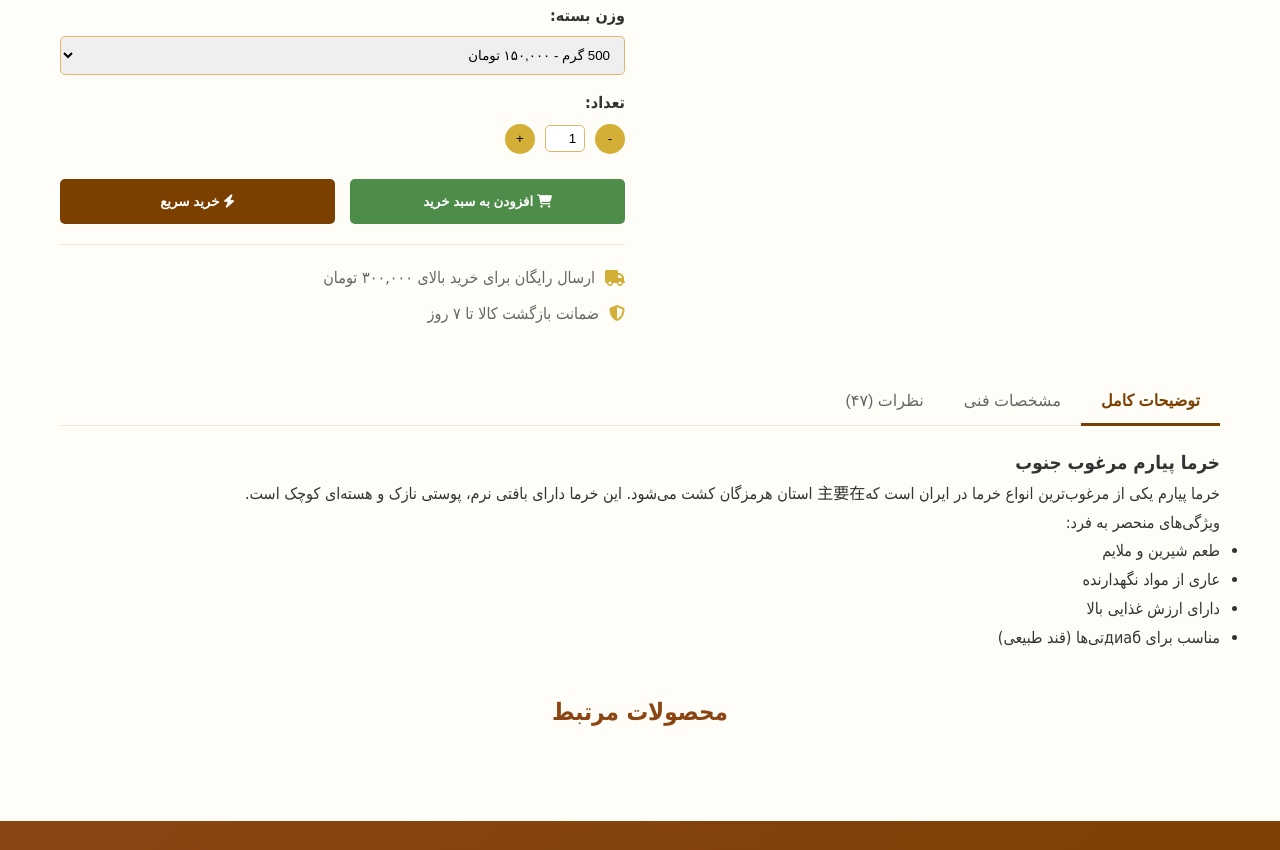
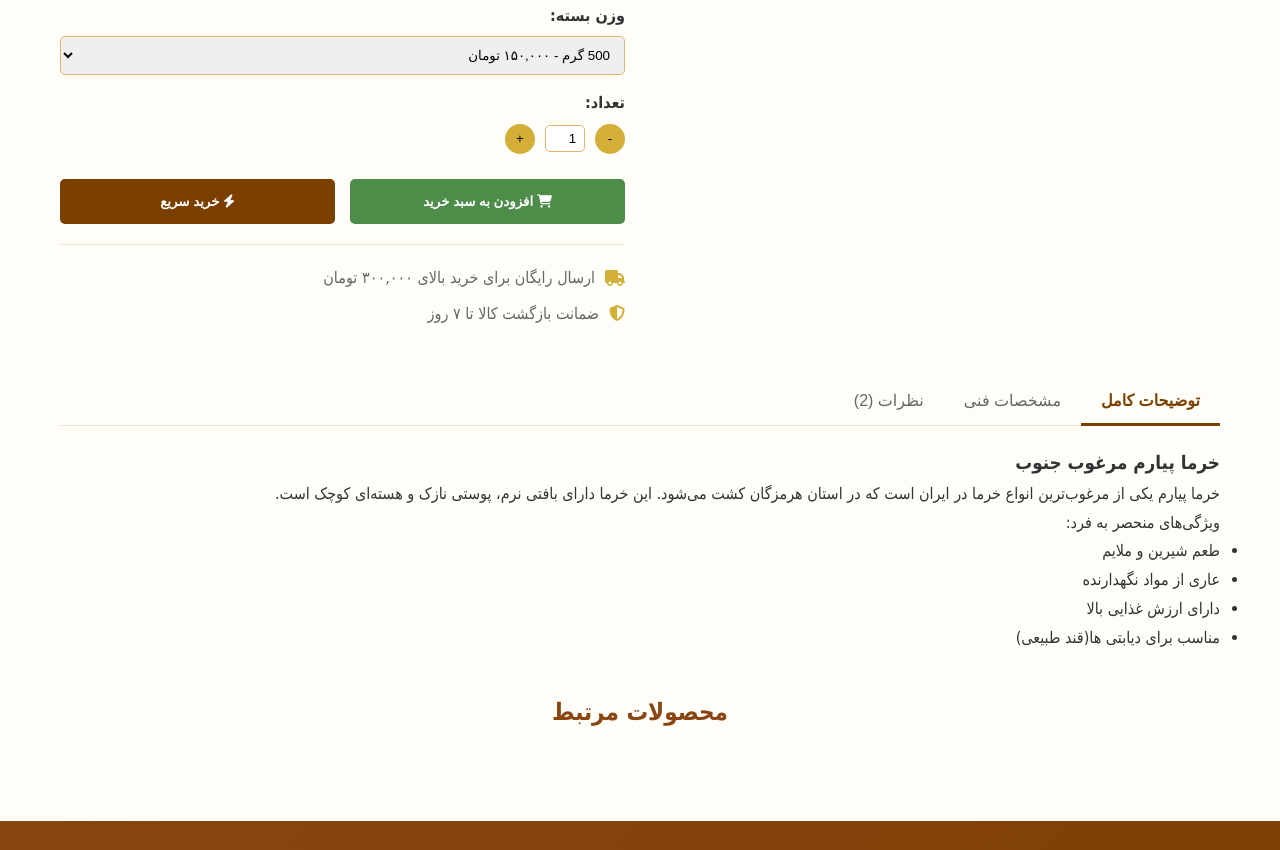
Before and after one commit to moridzadehmahdi/parspalm, a plain HTML site: page product.html in a window 1280 px wide. Shown: the part 446-1296 px from the top of the page. Drawn offline with Linux system fonts and the light colour scheme.

Commit message:
edit opening menu

```diff
--- a/product.html
+++ b/product.html
@@ -244,18 +244,18 @@
     <div class="tabs">
       <button class="tab-link active" onclick="openTab('description')">توضیحات کامل</button>
       <button class="tab-link" onclick="openTab('specs')">مشخصات فنی</button>
-      <button class="tab-link" onclick="openTab('reviews')">نظرات (۴۷)</button>
+      <button class="tab-link" onclick="openTab('reviews')">نظرات (2)</button>
     </div>
 
     <div id="description" class="tab-content active">
       <h3>خرما پیارم مرغوب جنوب</h3>
-      <p>خرما پیارم یکی از مرغوب‌ترین انواع خرما در ایران است که主要在 استان هرمزگان کشت می‌شود. این خرما دارای بافتی نرم، پوستی نازک و هسته‌ای کوچک است.</p>
+      <p>خرما پیارم یکی از مرغوب‌ترین انواع خرما در ایران است که در استان هرمزگان کشت می‌شود. این خرما دارای بافتی نرم، پوستی نازک و هسته‌ای کوچک است.</p>
       <p>ویژگی‌های منحصر به فرد:</p>
       <ul>
         <li>طعم شیرین و ملایم</li>
         <li>عاری از مواد نگهدارنده</li>
         <li>دارای ارزش غذایی بالا</li>
-        <li>مناسب برای диабتی‌ها (قند طبیعی)</li>
+        <li>مناسب برای دیابتی ها(قند طبیعی)</li>
       </ul>
     </div>
 
@@ -353,6 +353,8 @@
   </div>
 </footer>
 
+<!-- انتهای فایل checkout.html -->
+<script src="script.js"></script>
 <script src="product.js"></script>
 </body>
 </html>
```
Also changed, not shown: account.html (+2 -0 lines), cart.html (+2 -0 lines), checkout.html (+2 -0 lines).
